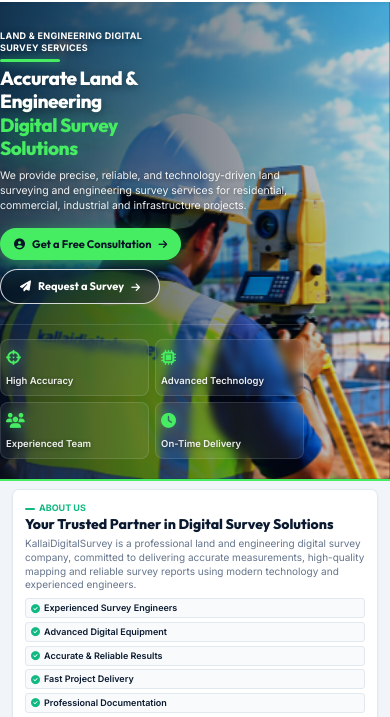
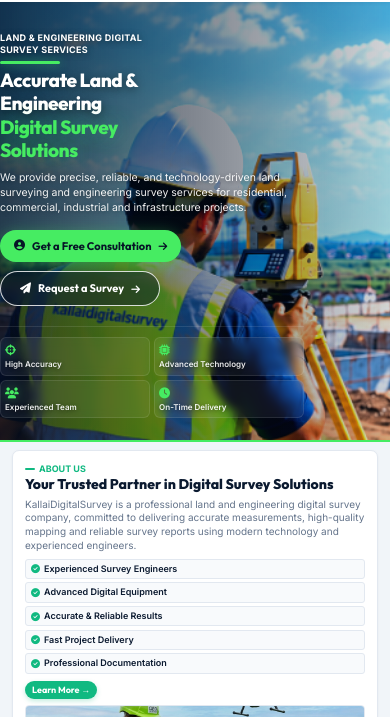
Before and after one commit to Dharumarvengatesan/kallaidigitalservice, a website: page index.html in a window 390 px wide. Shown: the part 53-770 px from the top of the page. Drawn offline with Linux system fonts and the light colour scheme.

Commit message:
Fix: remove duplicate footer credit, shrink mobile hero bottom bar icons

```diff
--- a/css/styles.css
+++ b/css/styles.css
@@ -1846,9 +1846,9 @@ textarea.form-input {
 
   .hero-bottom-bar {
     grid-template-columns: 1fr 1fr;
-    gap: 8px;
-    border-top: 1px solid rgba(255,255,255,0.12);
-    padding-top: 14px;
+    gap: 5px;
+    border-top: 1px solid rgba(255,255,255,0.10);
+    padding-top: 10px;
     max-width: 100%;
   }
 
@@ -1857,18 +1857,25 @@ textarea.form-input {
   }
 
   .bar-col {
-    background: rgba(255, 255, 255, 0.07);
-    border: 1px solid rgba(255, 255, 255, 0.12);
-    padding: 10px 6px;
-    border-radius: 8px;
+    background: rgba(255, 255, 255, 0.06);
+    border: 1px solid rgba(255, 255, 255, 0.10);
+    padding: 6px 4px;
+    border-radius: 6px;
     backdrop-filter: blur(4px);
     align-items: flex-start;
     text-align: left;
+    gap: 3px;
+  }
+
+  .bar-icon {
+    font-size: 12px;
   }
 
   .bar-label {
-    font-size: 10px;
+    font-size: 8.5px;
+    font-weight: 600;
     text-align: left;
+    line-height: 1.2;
   }
 }
 
@@ -1927,17 +1934,16 @@ textarea.form-input {
 
   .hero-bottom-bar {
     grid-template-columns: 1fr 1fr;
-    gap: 6px;
+    gap: 4px;
   }
 
   .bar-col {
-    padding: 8px 5px;
-    align-items: flex-start;
-    text-align: left;
-  }
-
-  .bar-icon { font-size: 15px; }
-  .bar-label { font-size: 9.5px; text-align: left; }
+    padding: 5px 4px;
+    gap: 2px;
+  }
+
+  .bar-icon { font-size: 11px; }
+  .bar-label { font-size: 8px; }
 }
 
 /* MOBILE LANDSCAPE */
--- a/index.html
+++ b/index.html
@@ -906,7 +906,6 @@
 
     <div class="footer-bottom">
       <span>&copy; 2026 KallaiDigitalSurvey. All Rights Reserved.</span>
-      <span class="footer-bottom-mobile">Designed &amp; Developed by <a href="https://riskfreefeeltechnologies.com" target="_blank" rel="noopener" style="color:#46ec62;font-weight:700;">Riskfreefeel Technologies</a></span>
     </div>
   </div>
 </footer>
```
